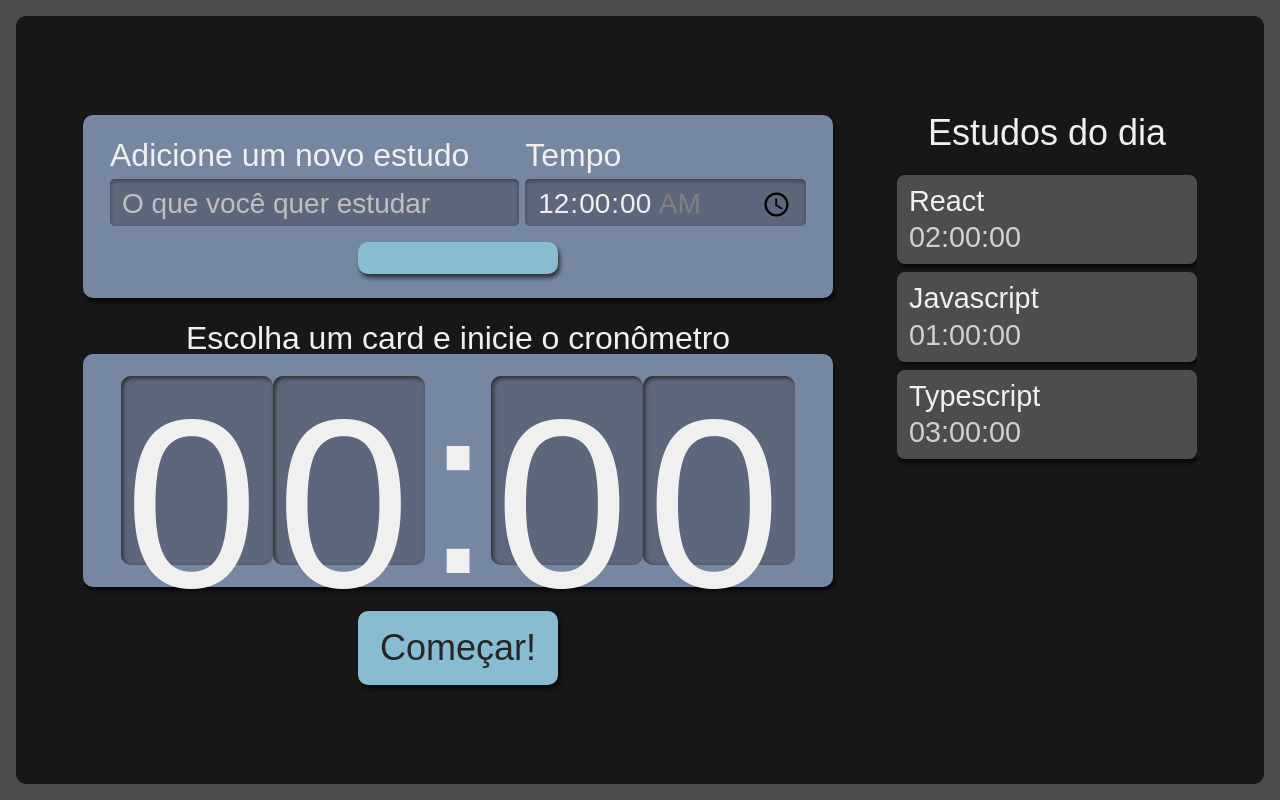
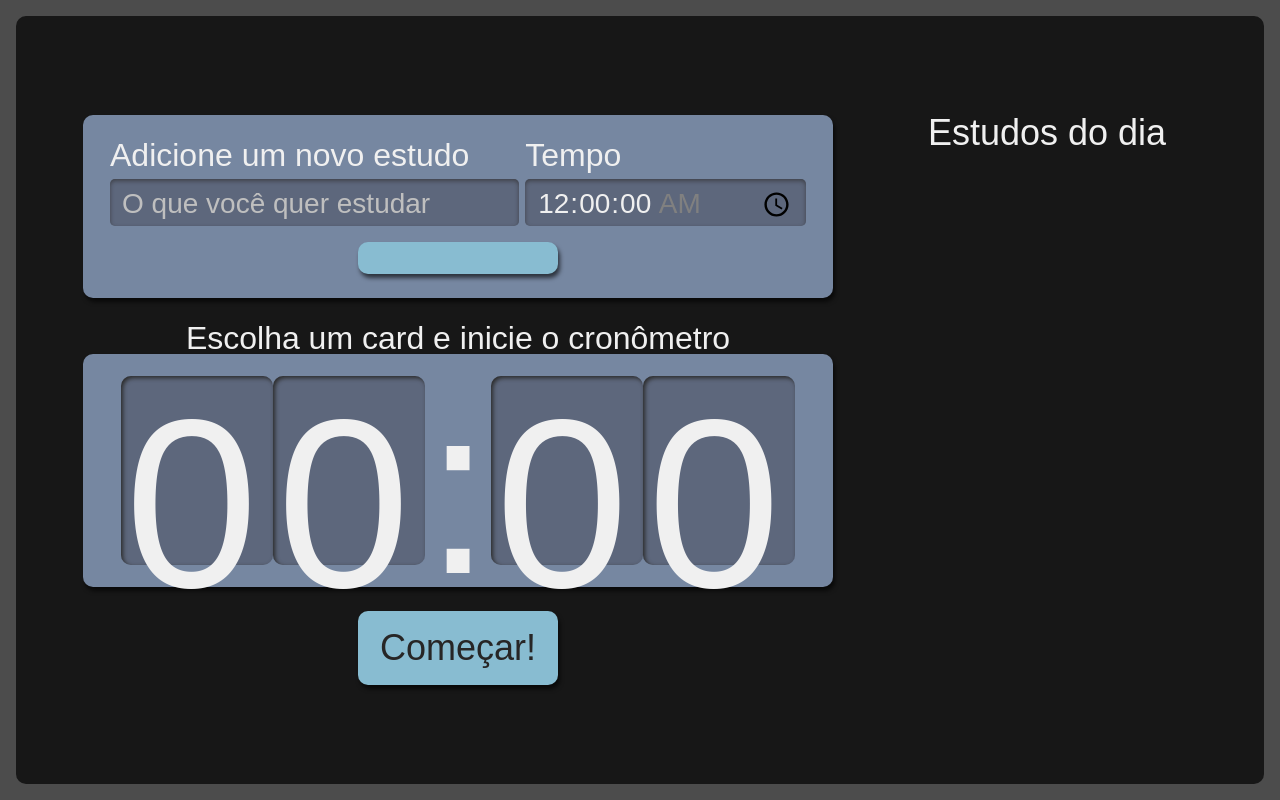
Before and after one commit to alexandre-moreira/formacao-front-end-alura, a React (Create React App) app in the folder 01-react/alura-studies/: page / in a window 1280 px wide. Built offline with nearby package versions, Linux system fonts and the light colour scheme.

Commit message:
Adicionando uma tarefa

```diff
--- a/01-react/alura-studies/src/components/Botao/index.tsx
+++ b/01-react/alura-studies/src/components/Botao/index.tsx
@@ -1,9 +1,12 @@
 import React from 'react';
 import style from './Botao.module.scss'
-class Botao extends React.Component{
+class Botao extends React.Component<{
+    type?: 'button' | 'submit' | 'reset' | undefined
+}>{
     render(){
+        const {type = 'button'} = this.props;
         return(
-            <button className={style.botao}>
+            <button type={type} className={style.botao}>
                  {this.props.children}
             </button>
         )
--- a/01-react/alura-studies/src/components/Formulario/index.tsx
+++ b/01-react/alura-studies/src/components/Formulario/index.tsx
@@ -1,8 +1,11 @@
 import React from 'react';
+import { ITarefa } from '../../types/tarefa';
 import Botao from '../Botao';
 import style from './Formulario.module.scss'
 
-class Formulario extends React.Component {
+class Formulario extends React.Component <{
+  setTarefas: React.Dispatch<React.SetStateAction<ITarefa[]>>
+}>{
     state = {
       tarefa: "",
       tempo: "00:00"
@@ -11,7 +14,7 @@ class Formulario extends React.Component {
 
     adicionarTarefa(evento: React.FormEvent<HTMLFormElement>){
       evento.preventDefault();
-      console.log('state:', this.state);
+      this.props.setTarefas(tarefasAntigas => [...tarefasAntigas, {...this.state}])
 
     }
     render() {
@@ -47,7 +50,7 @@ class Formulario extends React.Component {
                     required
                 />
             </div>
-          <Botao />
+          <Botao type='submit'/>
         </form>
       )
     }
--- a/01-react/alura-studies/src/components/Lista/index.tsx
+++ b/01-react/alura-studies/src/components/Lista/index.tsx
@@ -1,24 +1,11 @@
-import React, {useState} from 'react';
+import {ITarefa } from '../../types/tarefa'
 import Item from './item';
 import style from './Lista.module.scss';
 
-function Lista(){
-    const [tarefas, setTarefas] = useState([{
-        tarefa: 'React',
-        tempo: '02:00:00'
-    },{
-        tarefa: 'Javascript',
-        tempo: '01:00:00'
-    },
-    {
-        tarefa: 'Typescript',
-        tempo: '03:00:00'
-    }]);
+function Lista({tarefas}: {tarefas: ITarefa[]}){
     return(
         <aside className={style.listaTarefas}>
-            <h2 onClick={() => {
-                setTarefas([...tarefas, {tarefa: "Estudar estado", tempo: "05:00:00"}])
-            }}> Estudos do dia </h2>
+            <h2> Estudos do dia </h2>
             <ul>
                 {tarefas.map((item, index)=>(
                     <Item
--- a/01-react/alura-studies/src/pages/App.tsx
+++ b/01-react/alura-studies/src/pages/App.tsx
@@ -1,14 +1,16 @@
-import React from 'react';
+import React, {useState} from 'react';
 import Cronometro from '../components/Cronometro';
 import Formulario from '../components/Formulario';
 import Lista from '../components/Lista';
+import { ITarefa } from '../types/tarefa';
 import style from'./App.module.scss'
 
 function App() {
+  const [tarefas, setTarefas] = useState<ITarefa[] | []>([]);
   return (
     <div className={style.AppStyle}>
-      <Formulario />
-      <Lista />
+      <Formulario setTarefas={setTarefas}/>
+      <Lista tarefas={tarefas}/>
       <Cronometro />
     </div>
   );
--- /dev/null
+++ b/01-react/alura-studies/src/types/tarefa.ts
@@ -0,0 +1,4 @@
+export interface ITarefa{
+    tarefa: string,
+    tempo: string
+}
```
